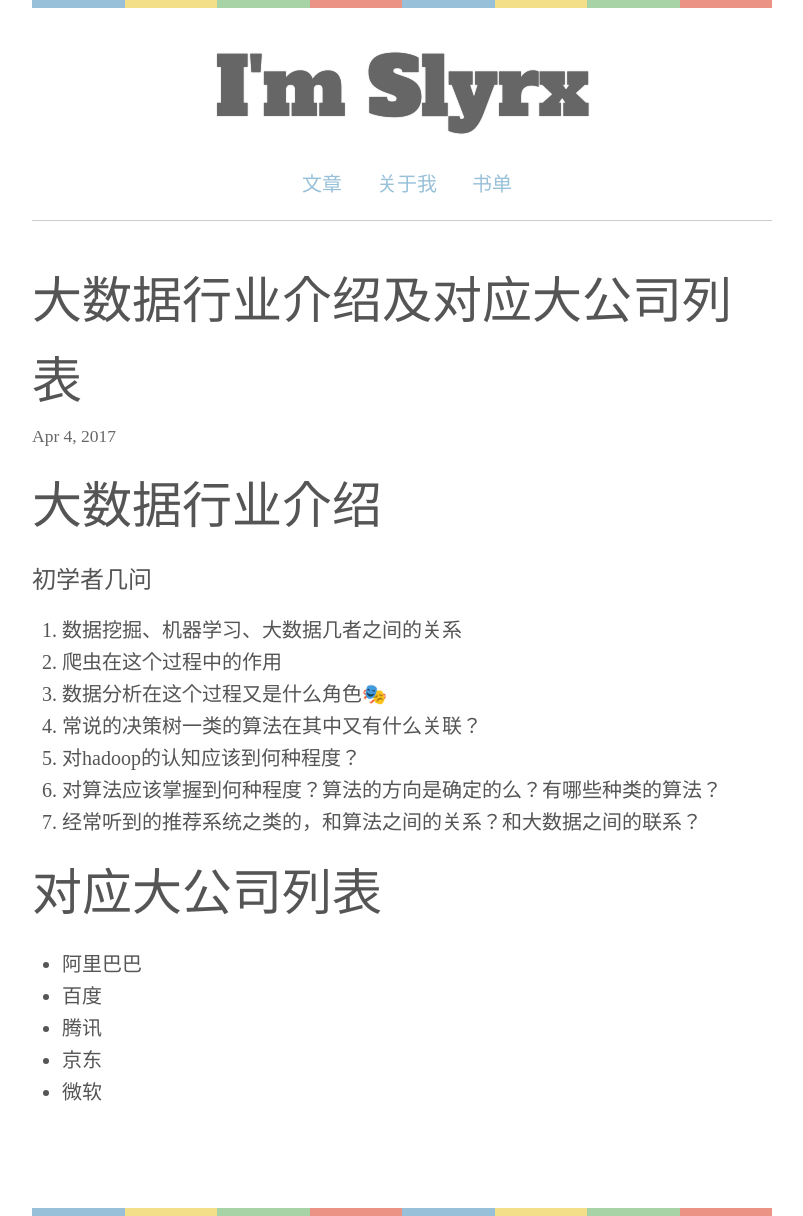
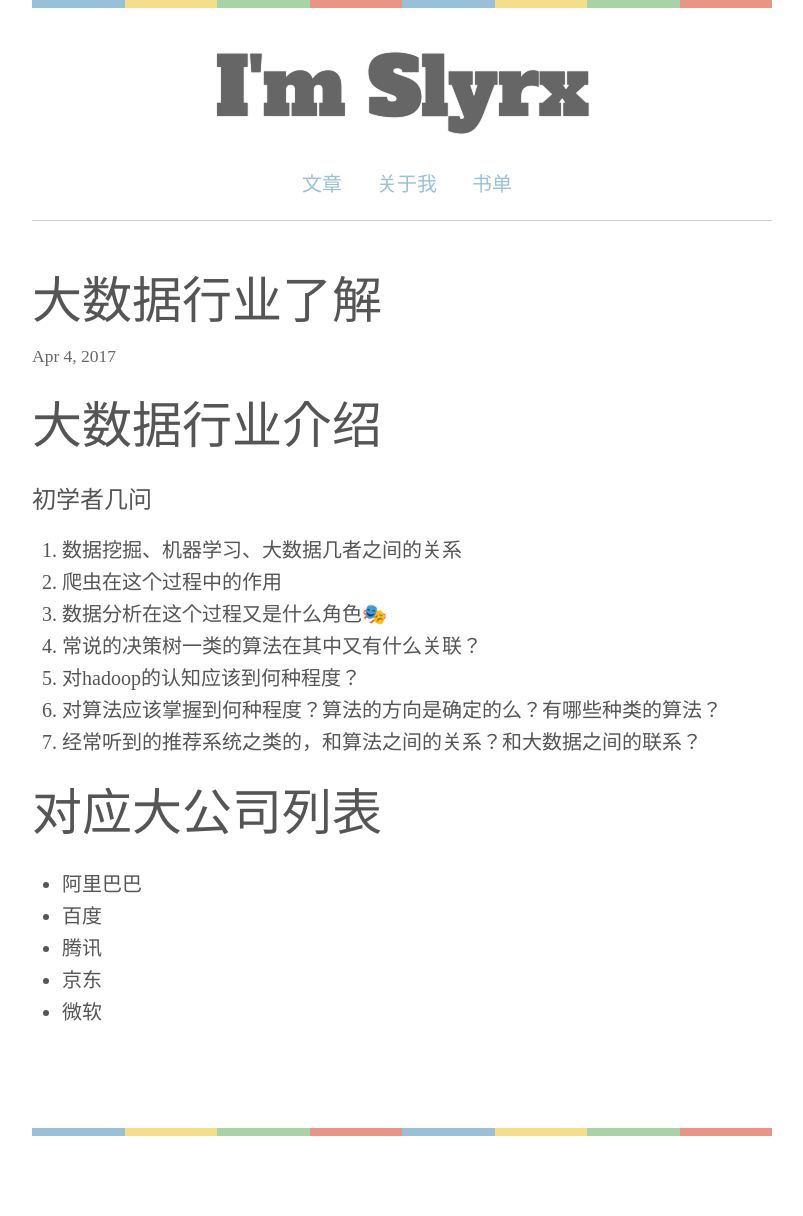
Before and after one commit to slyrx/blog, a Jekyll site: the page built from _posts/2017-4-4-大数据行业了解.md, in a window 1280 px wide. Shown: the whole page, without its empty margins (238-1041 px from the left). Built offline with Jekyll 4.4.1, drawn with Linux system fonts in a browser that asks for light colours; some web fonts are replaced; comment, search, counter and statistics services are not loaded; after the commit the page ends 1136 px from its top, so only the background shows below that.

Commit message:
Update 2017-4-4-大数据行业了解.md

```diff
--- a/_posts/2017-4-4-大数据行业了解.md
+++ b/_posts/2017-4-4-大数据行业了解.md
@@ -1,6 +1,6 @@
 ---
 layout: post
-title: 大数据行业介绍及对应大公司列表
+title: 大数据行业了解
 ---
 
 # 大数据行业介绍
```
